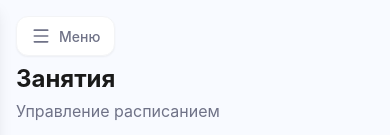
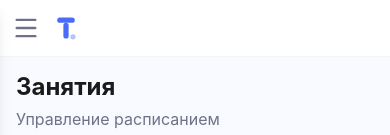
Before and after one commit to SaidSafarov09/Tuterra, a Next.js app: page /lessons in a window 390 px wide. Shown: the top 135 px of the page. Built offline with nearby package versions, Linux system fonts and the light colour scheme; no server answers.

Commit message:
хэдер в мобилке

```diff
--- a/components/layout/DashboardLayout.module.scss
+++ b/components/layout/DashboardLayout.module.scss
@@ -57,7 +57,7 @@
     gap: 8px;
     transition: all 0.2s ease;
     font-weight: 500;
-    font-size: 14px;
+    font-size: 16px;
 
     &:hover {
         color: var(--text-primary);
@@ -82,6 +82,6 @@
 
     .content {
         padding: 16px;
-        padding-top: 64px;
+        padding-top: 72px;
     }
 }
--- a/components/layout/DashboardLayout.tsx
+++ b/components/layout/DashboardLayout.tsx
@@ -8,6 +8,8 @@ import { useAuthStore } from '@/store/auth'
 import { settingsApi } from '@/services/api'
 import { useTheme } from 'next-themes'
 import styles from './DashboardLayout.module.scss'
+import { MobileHeader } from './MobileHeader'
+import { useMediaQuery } from '@/hooks/useMediaQuery'
 
 interface DashboardLayoutProps {
     children: React.ReactNode
@@ -17,6 +19,8 @@ export const DashboardLayout: React.FC<DashboardLayoutProps> = ({ children }) =>
     const [isMobileMenuOpen, setIsMobileMenuOpen] = useState(false)
     const { user, setUser } = useAuthStore()
     const { setTheme } = useTheme()
+    const isMobile = useMediaQuery('(max-width: 768px)')
+    const pathname = usePathname()
 
     useEffect(() => {
         if (isMobileMenuOpen) {
@@ -68,7 +72,17 @@ export const DashboardLayout: React.FC<DashboardLayoutProps> = ({ children }) =>
             window.removeEventListener('closeMobileSidebar', handleCloseSidebar)
         }
     }, [])
-    const pathname = usePathname()
+    const pageTitles: Record<string, string> = {
+      '/dashboard': 'Главная',
+      '/groups': 'Группы',
+      '/students': 'Ученики',
+      '/income': 'Доходы',
+      '/lessons': 'Занятия',
+      '/calendar': 'Календарь',
+      '/settings': 'Настройки',
+    }
+    let headerTitle = pageTitles[pathname] || ''
+
     useEffect(() => {
         setIsMobileMenuOpen(false)
     }, [pathname])
@@ -95,17 +109,13 @@ export const DashboardLayout: React.FC<DashboardLayoutProps> = ({ children }) =>
             )}
 
             <main className={styles.main}>
-                {!isMobilePage && (
-                    <button
-                        className={styles.mobileMenuButton}
-                        onClick={() => setIsMobileMenuOpen(!isMobileMenuOpen)}
-                        aria-label="Toggle menu"
-                    >
-                        <MenuIcon size={20} />
-                        <span>Меню</span>
-                    </button>
+                {/* Новый MobileHeader только на мобильном */}
+                {isMobile && !isMobilePage && (
+                    <MobileHeader
+                        title={headerTitle}
+                        onBurgerClick={() => setIsMobileMenuOpen(true)}
+                    />
                 )}
-
                 <div className={styles.content}>{children}</div>
             </main>
         </div>
--- /dev/null
+++ b/components/layout/MobileHeader.module.scss
@@ -0,0 +1,50 @@
+.mobileHeader {
+  position: fixed;
+  left: 0;
+  top: 0;
+  right: 0;
+  height: 57px;
+  display: flex;
+  align-items: center;
+  background: var(--surface);
+  box-shadow: 0 2px 12px rgba(0,0,0,0.06);
+  z-index: 99;
+  padding: 0 12px;
+  border-bottom: 1px solid var(--border-light);
+  gap: 12px;
+}
+
+.burgerButton {
+  background: none;
+  border: none;
+  display: flex;
+  align-items: center;
+  justify-content: center;
+  border-radius: var(--radius-md);
+  cursor: pointer;
+  color: var(--text-secondary);
+  font-size: 24px;
+
+  &:active {
+    background: var(--border-light);
+  }
+}
+
+.logoBlock {
+  display: flex;
+  align-items: center;
+  gap: 10px;
+  flex: 1;
+  justify-content: flex-start;
+}
+
+.appTitle {
+  font-size: 20px;
+  font-weight: 600;
+  color: var(--text-primary);
+  letter-spacing: 0;
+  text-transform: none;
+  overflow: hidden;
+  white-space: nowrap;
+  text-overflow: ellipsis;
+}
--- /dev/null
+++ b/components/layout/MobileHeader.tsx
@@ -0,0 +1,26 @@
+import React from 'react'
+import styles from './MobileHeader.module.scss'
+import { Logo } from '@/components/icons/Logo'
+import { MenuIcon } from '@/components/icons/Icons'
+
+interface MobileHeaderProps {
+  title?: string
+  onBurgerClick?: () => void
+}
+
+export const MobileHeader: React.FC<MobileHeaderProps> = ({ title, onBurgerClick }) => {
+  return (
+    <header className={styles.mobileHeader}>
+      <button
+        className={styles.burgerButton}
+        aria-label="Меню"
+        onClick={onBurgerClick}
+      >
+        <MenuIcon size={28} />
+      </button>
+      <div className={styles.logoBlock}>
+        <Logo size={28} />
+      </div>
+    </header>
+  )
+}
--- a/components/layout/Sidebar.module.scss
+++ b/components/layout/Sidebar.module.scss
@@ -154,7 +154,7 @@
 
     .logo {
         margin-bottom: 18px;
-        padding: 0 18px 18px;
+        padding: 0 18px 12px;
     }
 
     .sidebar {
@@ -163,7 +163,7 @@
         transform: translateX(-100%);
         transition: transform 0.3s ease;
         box-shadow: var(--shadow-lg);
-        padding: 18px 0;
+        padding: 12px 0 18px 0;
     }
 
     .sidebarOpen {
@@ -177,12 +177,12 @@
     .closeButton {
         display: flex;
         position: absolute;
-        top: 20px;
+        top: 13px;
         right: 20px;
-        width: 36px;
-        height: 36px;
+        width: 30px;
+        height: 30px;
         border: none;
-        border-radius: var(--radius-md);
+        border-radius: 8px;
         background: var(--background);
         color: var(--text-secondary);
         cursor: pointer;
```
